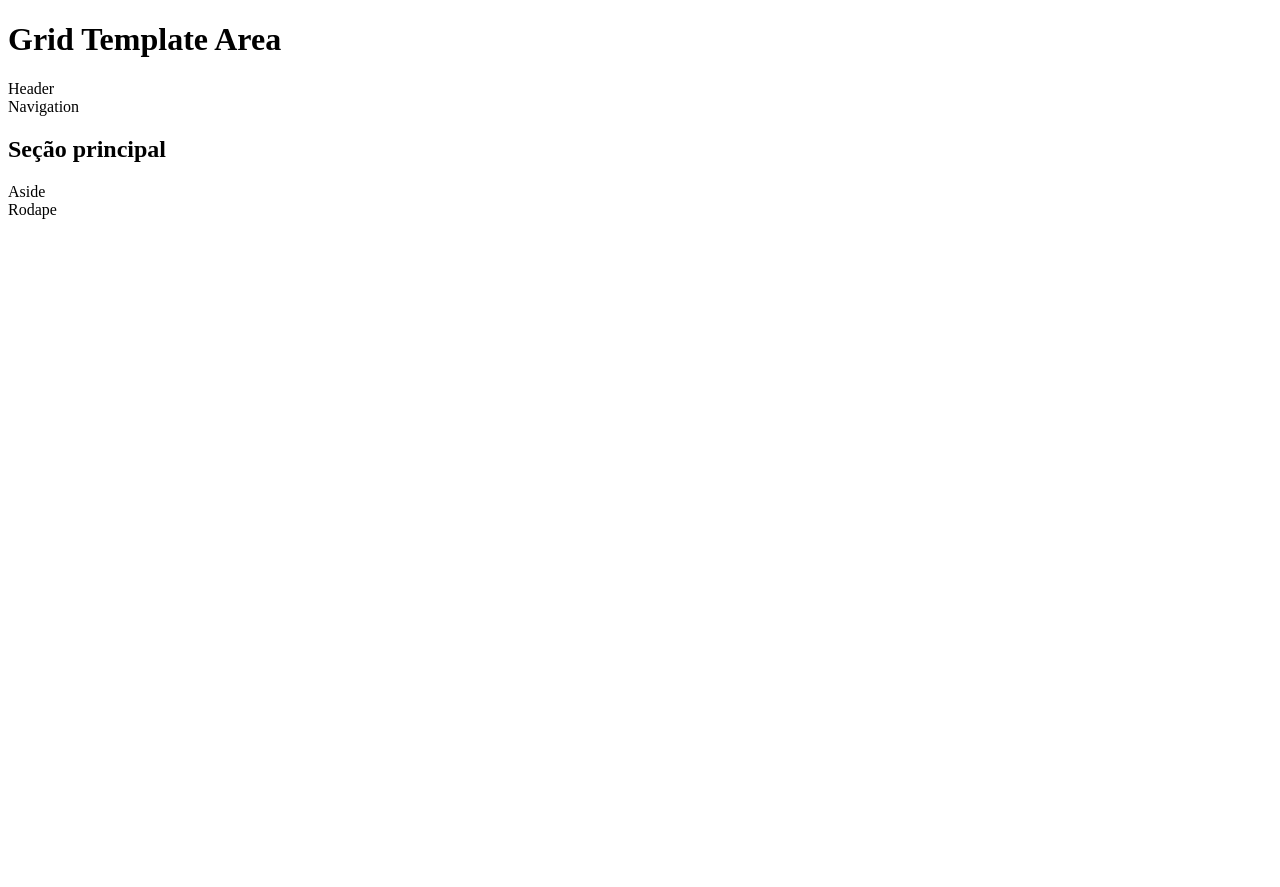
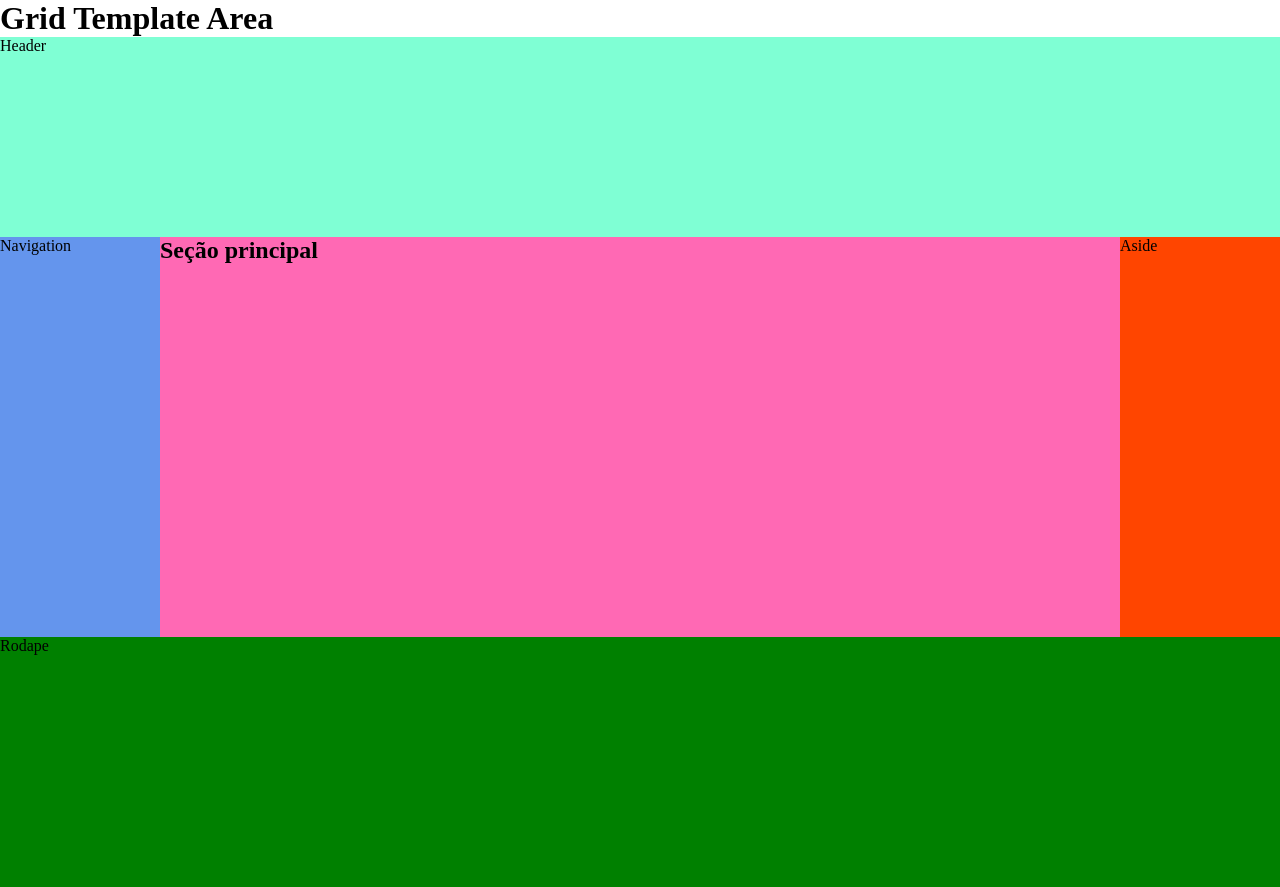
Before and after one commit to Lucasagdev/grid-template-area, a plain HTML site: page index.html in a window 1280 px wide. Before the commit the page ends 800 px from the top, so only its background shows below. Drawn offline with Linux system fonts and the light colour scheme.

Commit message:
Aprendendo sobre grid area

```diff
--- a/index.html
+++ b/index.html
@@ -11,7 +11,7 @@
     <h1>Grid Template Area</h1>
 
     <div class="container">
-        <header class="cabacalho">Header</header>
+        <header class="cabecalho">Header</header>
         <nav class="menu">Navigation</nav>
         <section class="secao-principal">
             <h1>Seção principal</h1>
--- a/style.css
+++ b/style.css
@@ -0,0 +1,58 @@
+*{
+    padding: 0;
+    margin: 0;
+}
+
+.cabecalho{
+    background-color: aquamarine;
+}
+
+.menu{
+    background-color: cornflowerblue;
+}
+
+.secao-principal{
+    background-color: hotpink;
+}
+
+.aside{
+    background-color: orangered;
+}
+
+.rodape{
+    background-color: green;
+}
+
+.container{
+    display: grid;
+    /* grid-template-areas:
+    "cabecalho cabecalho cabecalho"
+    "menu secao-principal aside"
+    "rodape rodape rodape";
+     */
+
+    grid: "cabecalho cabecalho cabecalho" 200px
+    "menu secao-principal aside" 400px
+    "rodape rodape rodape" 250px
+    / 160px auto 160px;
+}
+
+.cabecalho{
+    grid-area: cabecalho;
+}
+
+.menu{
+    grid-area: menu;
+}
+
+.secao-principal{
+    grid-area: secao-principal;
+}
+
+.aside{
+    grid-area: aside;
+}
+
+.rodape{
+    grid-area: rodape;
+}
```
